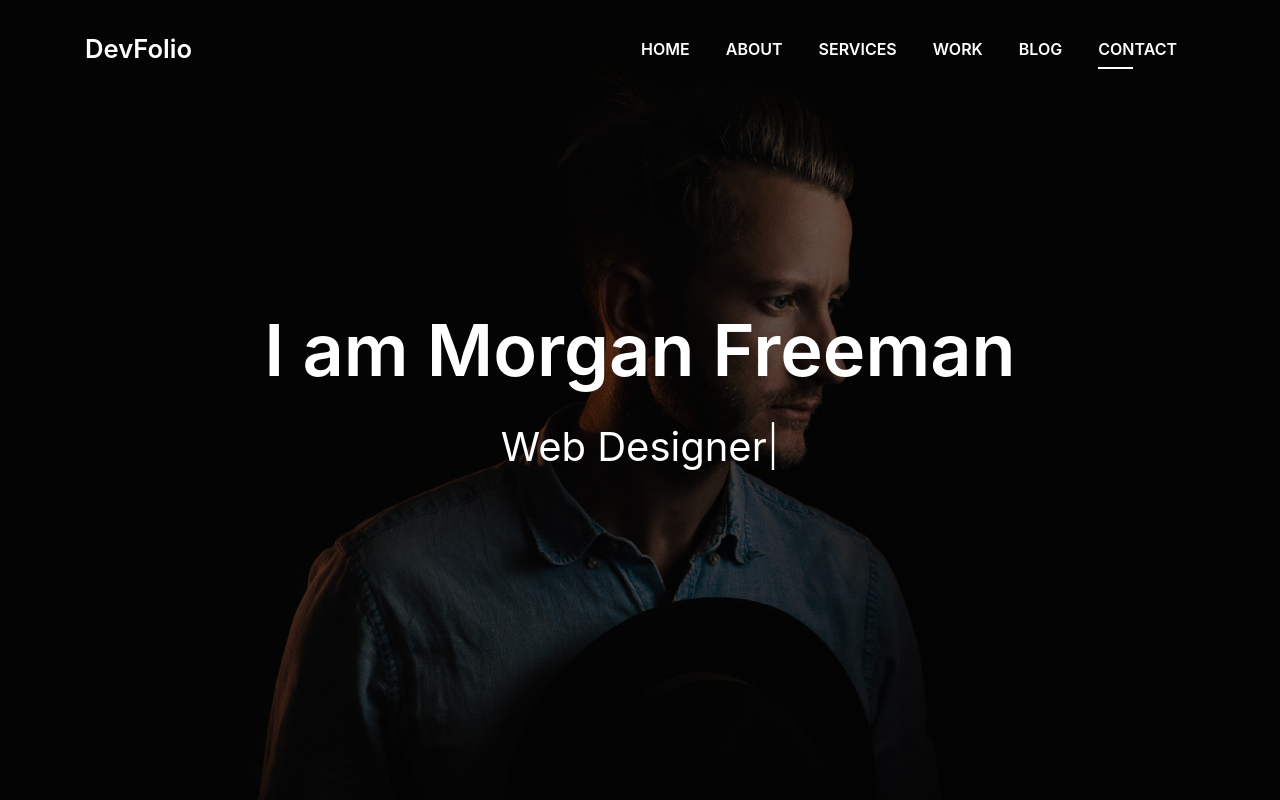
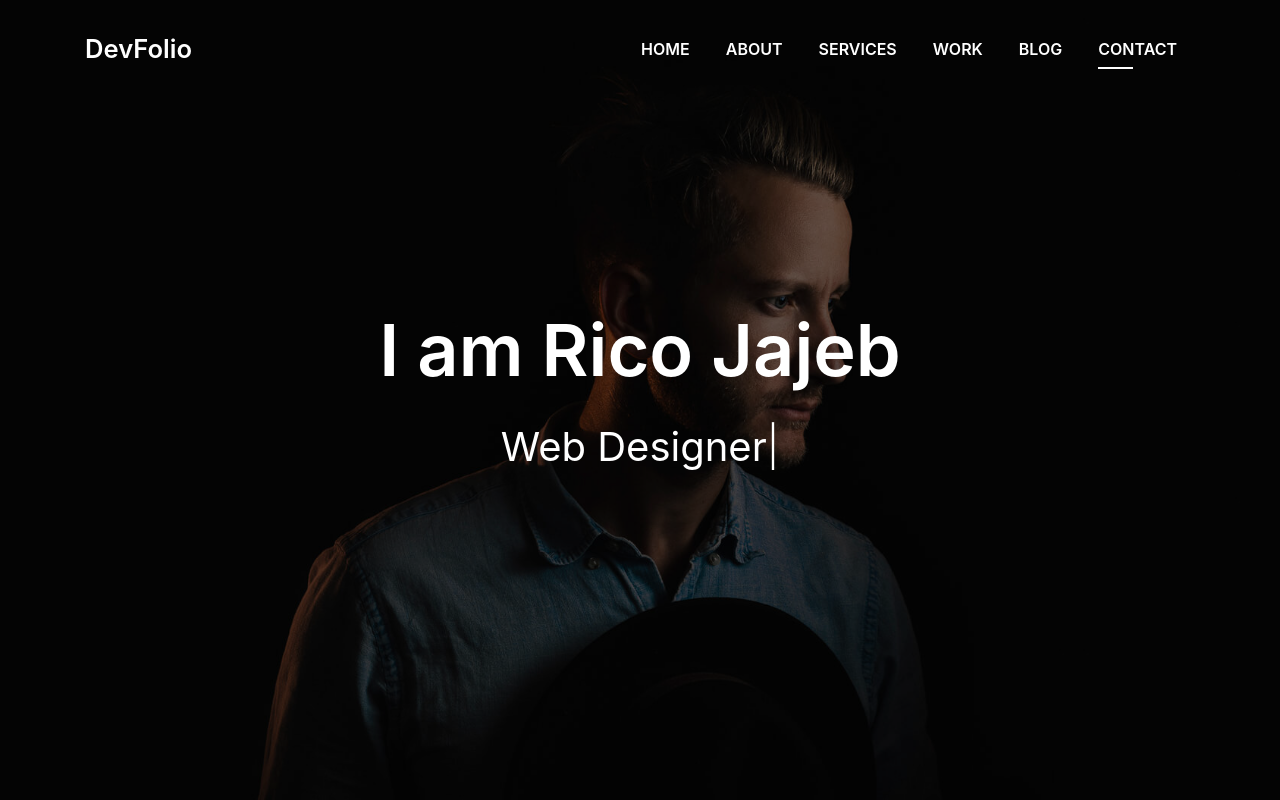
Before and after one commit to Ny4ngzzz/new, a plain HTML site: page index.html in a window 1280 px wide. Shown: the top 800 px of the page. Drawn offline with Linux system fonts and the light colour scheme; files whose address does not match are found by name.

Commit message:
Update index.html

```diff
--- a/index.html
+++ b/index.html
@@ -77,7 +77,7 @@
       <div class="table-cell">
         <div class="container">
           <!--<p class="display-6 color-d">Hello, world!</p>-->
-          <h1 class="intro-title mb-4">I am Morgan Freeman</h1>
+          <h1 class="intro-title mb-4">I am Rico Jajeb</h1>
           <p class="intro-subtitle"><span class="text-slider-items">CEO DevFolio,Web Developer,Web Designer,Frontend Developer,Graphic Designer</span><strong class="text-slider"></strong></p>
           <!-- <p class="pt-3"><a class="btn btn-primary btn js-scroll px-4" href="#about" role="button">Learn More</a></p> -->
         </div>
```
